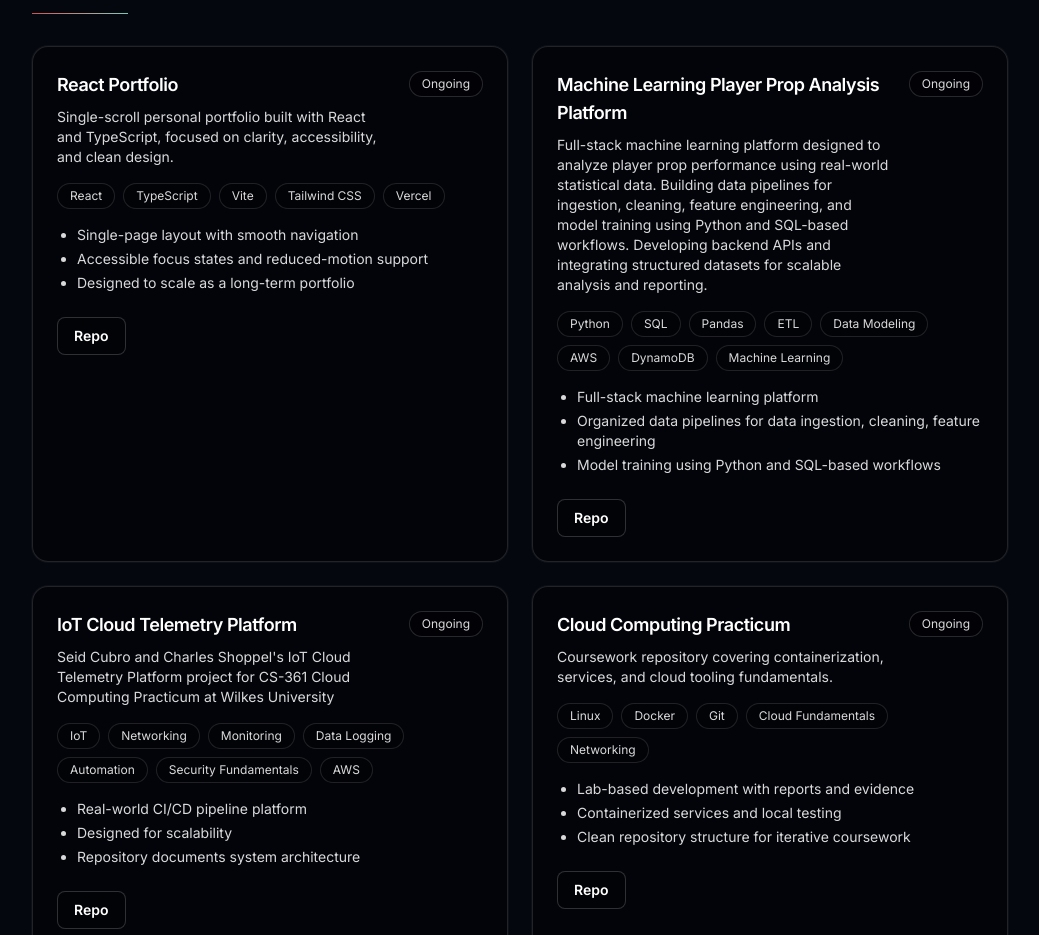
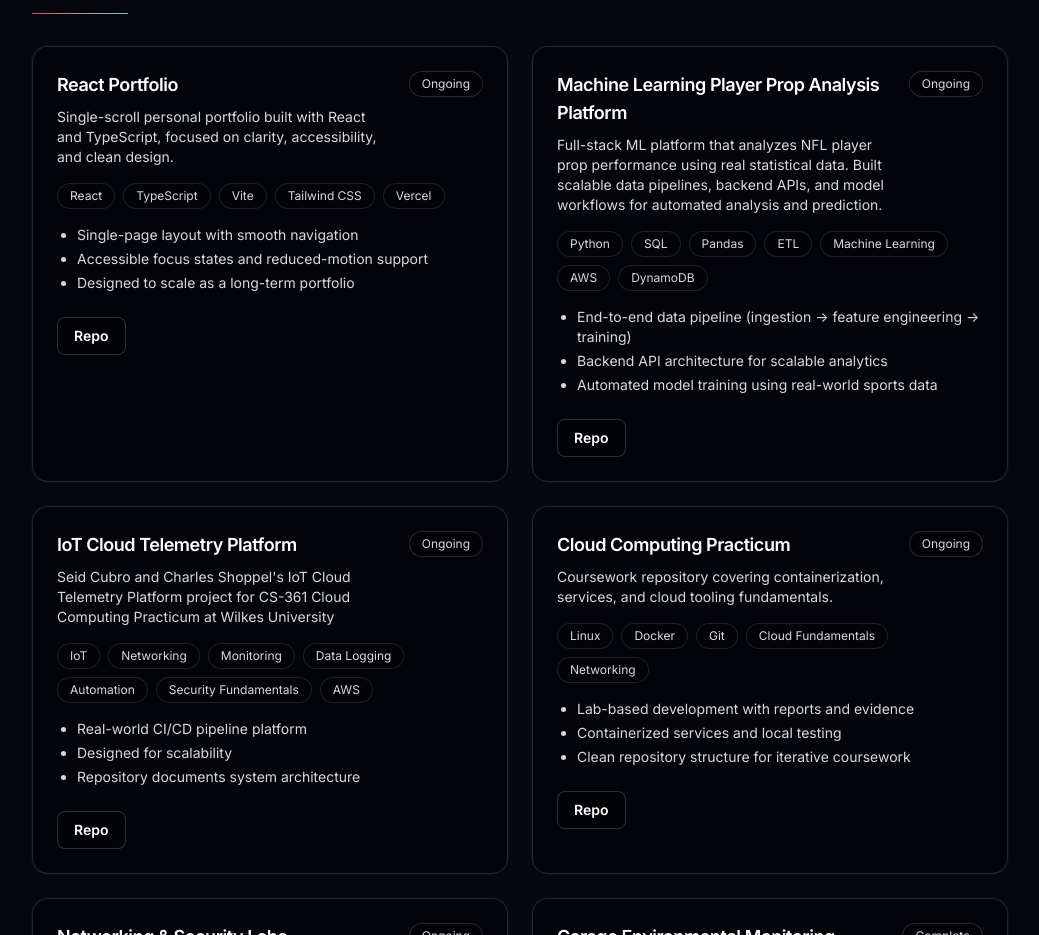
Before and after one commit to seidcubro/react-portfolio, a React (Vite) app: page / in a window 1280 px wide. Shown: the part 1084-2019 px from the top of the page, without its empty margins (120-1159 px from the left). Built offline with nearby package versions, Linux system fonts and the light colour scheme.

Commit message:
Revise Machine Learning Player Prop project details
Updated project details for the Machine Learning Player Prop Analysis Platform, including a more concise description and improved highlights.

```diff
--- a/src/data/projects.ts
+++ b/src/data/projects.ts
@@ -25,16 +25,19 @@ export const featuredProjects: Project[] = [
   {
   title: "Machine Learning Player Prop Analysis Platform",
   description:
-      "Full-stack machine learning platform designed to analyze player prop performance using real-world statistical data. Building data pipelines for ingestion, cleaning, feature engineering, and model training using Python and SQL-based workflows. Developing backend APIs and integrating structured datasets for scalable analysis and reporting.",
-    stack: ["Python", "SQL", "Pandas", "ETL", "Data Modeling", "AWS", "DynamoDB", "Machine Learning"],
+    "Full-stack ML platform that analyzes NFL player prop performance using real statistical data. Built scalable data pipelines, backend APIs, and model workflows for automated analysis and prediction.",
+  stack: [
+    "Python", "SQL", "Pandas", "ETL","Machine Learning", "AWS", "DynamoDB"
+  ],
   highlights: [
-      "Full-stack machine learning platform",
-      "Organized data pipelines for data ingestion, cleaning, feature engineering",
-      "Model training using Python and SQL-based workflows",
+    "End-to-end data pipeline (ingestion → feature engineering → training)",
+    "Backend API architecture for scalable analytics",
+    "Automated model training using real-world sports data",
   ],
   repoUrl: "https://github.com/seidcubro/player-prop-machine-learning-analysis-platform",
   status: "Ongoing",
 },
+
   {
     title: "IoT Cloud Telemetry Platform",
     description:
```
Lines whose indentation alone changed are shown as unchanged.
